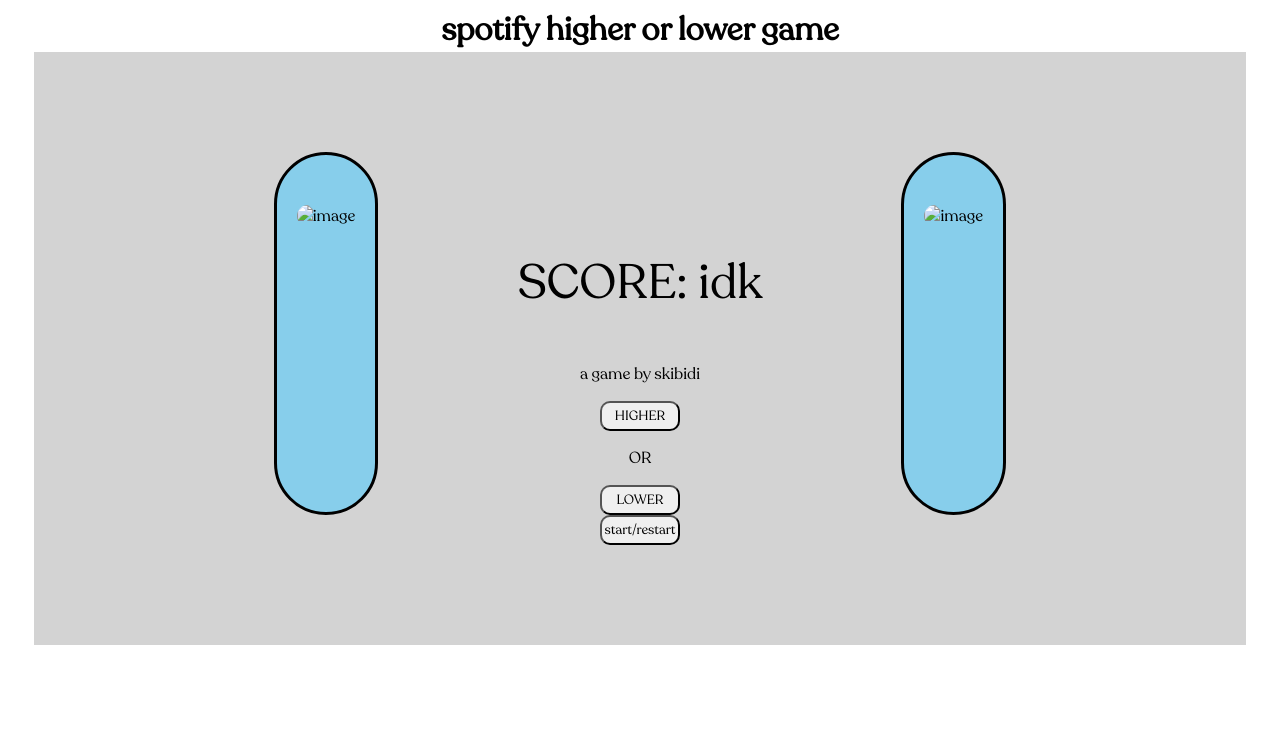
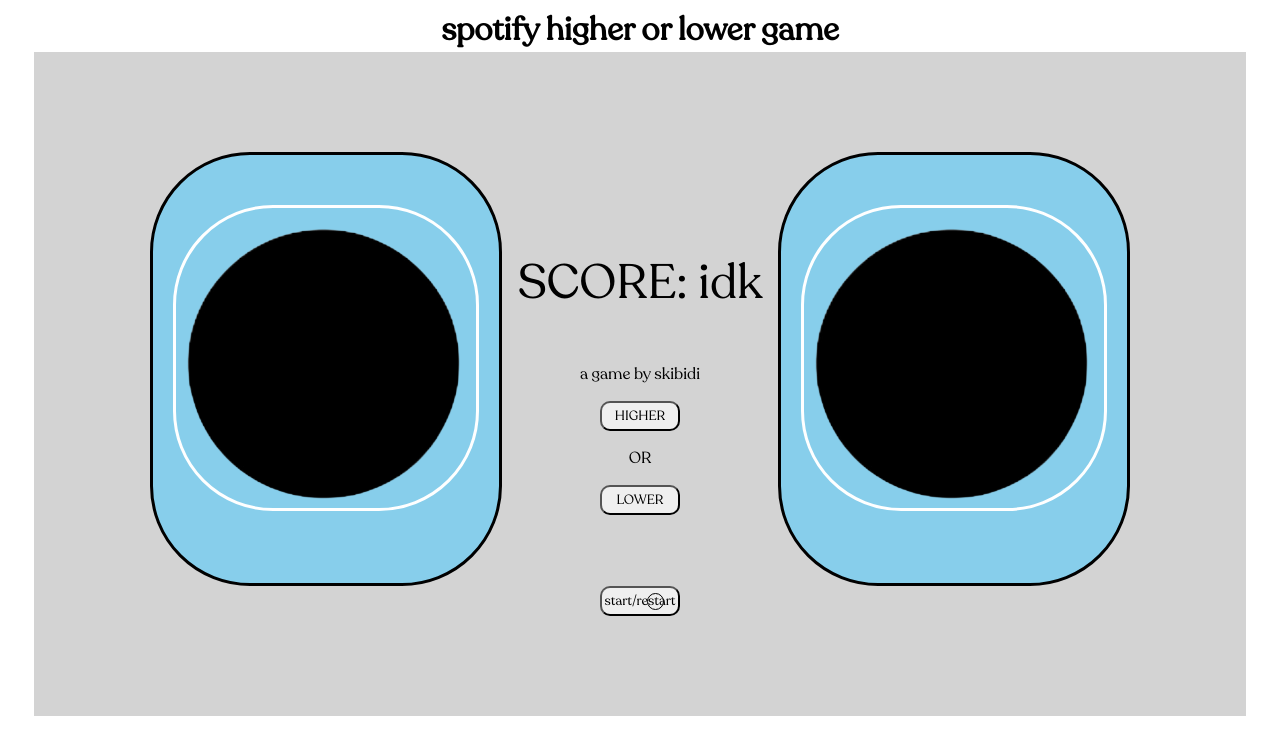
Before and after one commit to spedwurd/spotify-api-thing, a website: page index.html in a window 1280 px wide. Both pictures are taken after a click on the button "start/restart". Drawn offline with Linux system fonts and the light colour scheme; no server answers.

Commit message:
pure cursor testing

```diff
--- a/backend.js
+++ b/backend.js
@@ -46,7 +46,7 @@
     console.log(response.data.access_token);
     return response.data.access_token;
     */
-    return 'BQAuiVpc_uuQo-g5Q8mybmOA_QtmZT8s4Yy3zjWphLibQxIrpRo_06Ql-hN9ChEL1XUc43M4mEkUxwPqUWZgYCxxwys6zhy_m6WDM87j2TMK19jgDWU';
+    return 'BQBIxeQCNpnp81EBT6F9oi7vN7KuXEe06MLkBzStc1tCjrKAFsw_mU24SDAd6ca9WGGCa3vAoTjklnPqjLz1kdnUcWRXinPpnyy9ySq0R5R47UhnWs8';
   } catch (error) {
     console.error('Error fetching access token:', error.response);
   }
@@ -57,7 +57,6 @@
         return;
     }
     artists = JSON.parse(data);
-    console.log(artists);
   });
 
 
--- a/index.html
+++ b/index.html
@@ -6,13 +6,13 @@
         <meta charset="utf-8">
         <link rel="stylesheet" href="styles.css">
     </head>
-
-    <body>
+    <div id="cursor"></div>
+    <body id="body" onmousemove="setTimeout(cursorMoved(event), 1000)">
         <h1>spotify higher or lower game</h1>
         <div class="game-container">
             <div id="real-game">
                 <div id="artist-one">
-                    <img id="artist-one-image"  src="" alt="image">
+                    <img id="artist-one-image"  src="/assets/black.png" alt="image">
                     <p id="artist-one-name"></p>
                     <p id="artist-one-followers"></p>
                 </div>
@@ -25,7 +25,7 @@
                     <button id="lower" onclick="eval(1)">LOWER</button>
                 </div>
                 <div id="artist-two">
-                    <img id="artist-two-image"  src="" alt="image">
+                    <img id="artist-two-image"  src="/assets/black.png" alt="image">
                     <p id="artist-two-name"></p>
                     <p id="artist-two-followers"></p>
                 </div>
--- a/script.js
+++ b/script.js
@@ -1,4 +1,14 @@
 lost = false;
+
+function cursorMoved(event) {
+  let x = event.clientX;
+  let y = event.clientY;
+
+  const cursorInfo = document.getElementById('cursor');
+  cursorInfo.style.top = y-8 + 'px';
+  cursorInfo.style.left = x+6.5 + 'px'
+  cursorInfo.style.transform = `translate(${clientX}px, ${clientY}px)`;
+}
 
 document.getElementById('start-game').addEventListener('click', async () => {
     try {
--- a/styles.css
+++ b/styles.css
@@ -5,6 +5,16 @@
 
 * {
     font-family: 'Recoleta';
+    cursor: url('/assets/cursor.png') 40 50, auto;
+}
+
+#cursor {
+    position: absolute;
+    height: 15px;
+    width: 15px;
+    border-radius: 50%;
+    border: 1px black solid;
+    transition: 'transform' 1s ease-out;
 }
 
 h1 {
@@ -51,6 +61,7 @@
     width: 300px;
     height: 300px;
     border-radius: 100px;
+    border: 3px solid white;
 }
 
 #start-game {
```
Also changed, not shown: assets/black.png (added), assets/cursor.png (added), assets/token.json (deleted), 1 other file.
